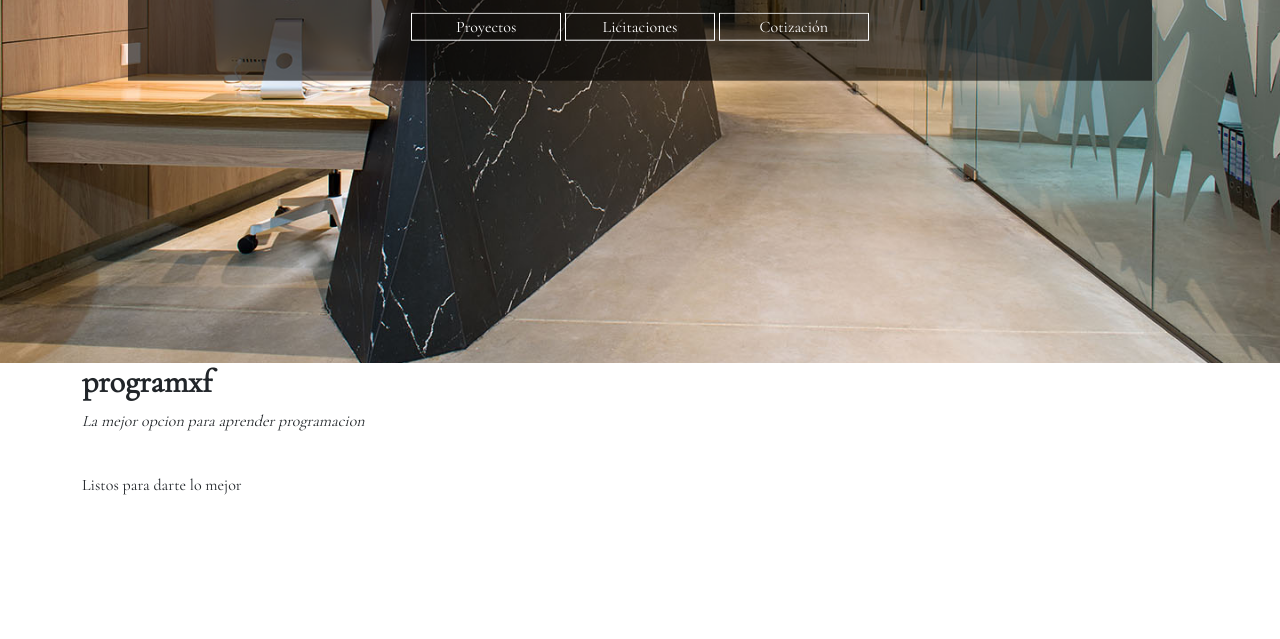
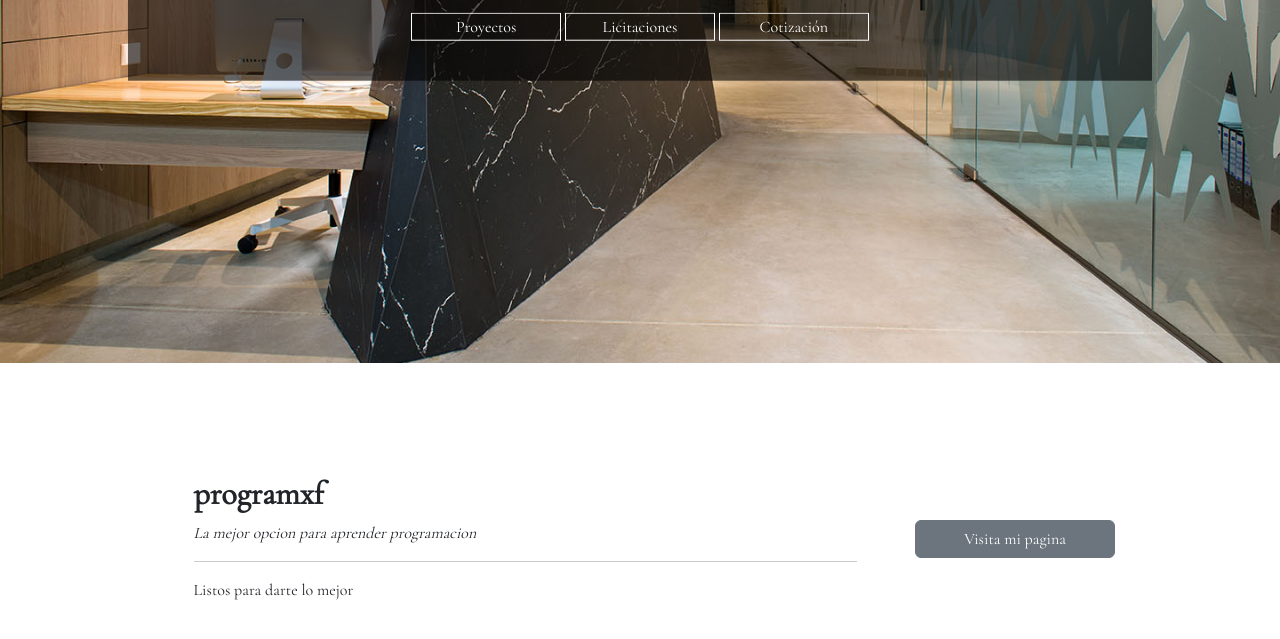
Before and after one commit to PROGRAMXF/primera-pagina-con-nodejs, a website: page dist/index.html in a window 1280 px wide. Shown: the part 437-1076 px from the top of the page. Before the commit the page ends 950 px from the top, so only its background shows below. Drawn offline with nearby package versions, Linux system fonts and the light colour scheme; files whose address does not match are found by name.

Commit message:
terminando de configurar seccion inferior luego de la pagina principal

```diff
--- a/dist/css/style.css
+++ b/dist/css/style.css
@@ -13,3 +13,15 @@ body{
     background-color: transparent !important;
 
 }
+.cont_sec_1{
+    padding: 10%;
+}
+.cont_sec_1_link{
+    padding: 5%;
+}
+.cont_sec_1_link a{
+    width: 200px;
+}
+.cont_sec_1 hr{
+    border-top: 1px solid rgba(1, 1, 1, 0.8);
+}
--- a/dist/index.html
+++ b/dist/index.html
@@ -65,18 +65,18 @@
 
     <section>
         <div class="container">
-            <div class="row">
+            <div class="row cont_sec_1">
                  <!-- col-md-12: pantallas medianas / 9 columnas -->
                 <div class="col-md-9">
 
                     <h2><b>programxf</b></h2>
                     <p><i>La mejor opcion para aprender programacion</i></p>
-                    <br>
+                    <hr>
                     <p>Listos para darte lo mejor</p>
 
                     </div>
-                    <div class="col-md-3">
-
+                    <div class="cont_sec_1_link col-md-3 text-center">
+                      <a href="#" class="btn btn-secondary btn-md">Visita mi pagina</a>
 
                 </div>
             </div>
```
